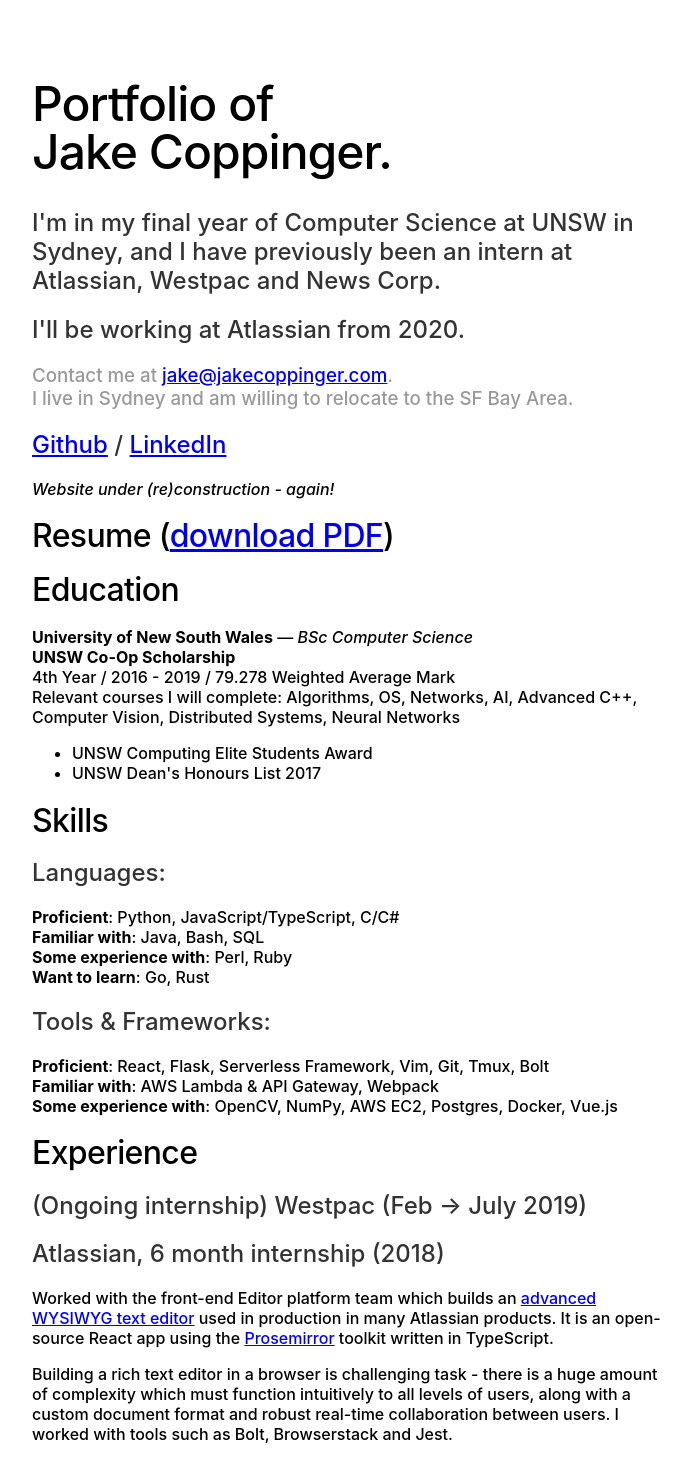
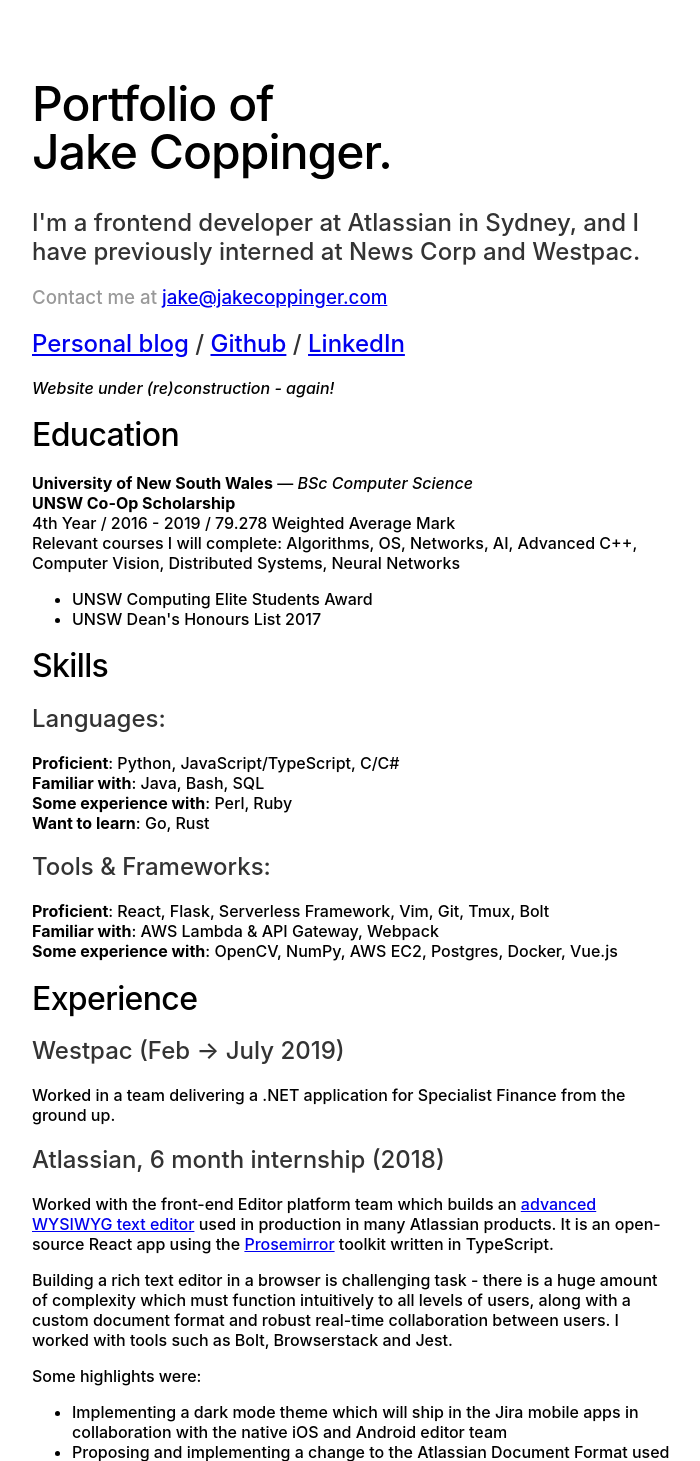
Before and after one commit to jakecoppinger/jakecoppinger.com, a Flask app: page / in a window 1280 px wide. Shown: the top 1461 px of the page, without its empty margins (104-804 px from the left). Run offline with Flask 2, Linux system fonts and the light colour scheme; style sheets or scripts are compiled from the project's sources.

Commit message:
Udpdate June 2020

```diff
--- a/templates/index.html
+++ b/templates/index.html
@@ -6,16 +6,19 @@
 <div id="landingscreen">
     <div id="maintitle">
         <h1>Portfolio of <br>Jake Coppinger.</h1>
-        <h2>I'm in my final year of Computer Science at UNSW in Sydney, and I have previously been an intern at Atlassian, Westpac and News Corp.<h2>
+        <h2>I'm a frontend developer at Atlassian in Sydney, and I have previously interned at News Corp and Westpac.<h2>
 
-        <h2>I'll be working at Atlassian from 2020.</h2>
-        <h3>Contact me at <a href="mailto:jake@jakecoppinger.com">jake@jakecoppinger.com</a>.<br> I live in Sydney and am willing to relocate to the SF Bay Area.</h3>
+        <h3>Contact me at <a href="mailto:jake@jakecoppinger.com">jake@jakecoppinger.com</a></h3>
 
-        <h2><a href="https://github.com/jakecoppinger/" target=”_blank”>Github</a> / <a href="http://au.linkedin.com/in/jakecoppinger" target=”_blank”>LinkedIn</a></h2>
-    </div>
+        <h2>
+            <a href="https://jakecoppinger.blog/" target=”_blank”>Personal blog</a> /
+            <a href="https://github.com/jakecoppinger/" target=”_blank”>Github</a> /
+            <a href="http://au.linkedin.com/in/jakecoppinger" target=”_blank”>LinkedIn</a>
+        </h2>
+</div>
 
 <p><i>Website under (re)construction - again!</p></i>
-<h1>Resume (<a href="/pdf/Jake Coppinger Resume - 20th Feb 2019.pdf">download PDF</a>)</h1>
+<!-- <h1>Resume (<a href="/pdf/Jake Coppinger Resume - 20th Feb 2019.pdf">download PDF</a>)</h1> -->
 
 <h1 id="toc_0">Education</h1>
 
@@ -46,7 +49,8 @@
 
 <h1 id="toc_4">Experience</h1>
 
-<h2 id="toc_5">(Ongoing internship) Westpac (Feb -&gt; July 2019)</h2>
+<h2 id="toc_5">Westpac (Feb -&gt; July 2019)</h2>
+<p>Worked in a team delivering a .NET application for Specialist Finance from the ground up.</p>
 
 <h2 id="toc_6">Atlassian, 6 month internship (2018)</h2>
 
@@ -105,7 +109,7 @@
 <h1 id="toc_14">Other skills</h1>
 
 <ul>
-<li>I play the violin with the UNSW String Ensemble and I was previously in the leadership role of principal violinist in the Canberra Youth Philharmonic Orchestra</li>
+<li>I play the violin with the UNSW String Ensemble and I was previously principal violinist in the Canberra Youth Philharmonic Orchestra</li>
 <li>I can type in Colemak faster than Qwerty</li>
 <li>Maps: Active Open Street Map volunteer since January 2018</li>
 <li>Film: I have a love for all aspects of filmmaking</li>
@@ -117,11 +121,11 @@
 <ul>
 <li><a href="https://www.youtube.com/watch?v=8vt5k36GJIM">Represented Australia</a> at the Intel International Science &amp; Engineering Fair 2014, Los Angeles</li>
 <li><a href="https://jakecoppinger.com/swirlesque">Presented my IoT gesture recognition research</a> at <strong>TEDxSydney</strong> 2014, audience of 2,250</li>
-<li><strong>3.9m</strong> views &amp; <strong>59k</strong> subscribers on my <a href="https://www.youtube.com/c/jakecoppinger">filmmaking YouTube channel</a></li>
+<li><strong>~4.3m</strong> views subscribers on my <a href="https://www.youtube.com/c/jakecoppinger">filmmaking YouTube channel</a></li>
 </ul>
 
 
-<h3>Contact me at <a href="mailto:jake@jakecoppinger.com">jake@jakecoppinger.com</a>.<br> I live in Sydney and am willing to relocate to the SF Bay Area.</h3>
+<h3>Contact me at <a href="mailto:jake@jakecoppinger.com">jake@jakecoppinger.com</a>.</h3>
 
 </div>
 
```
